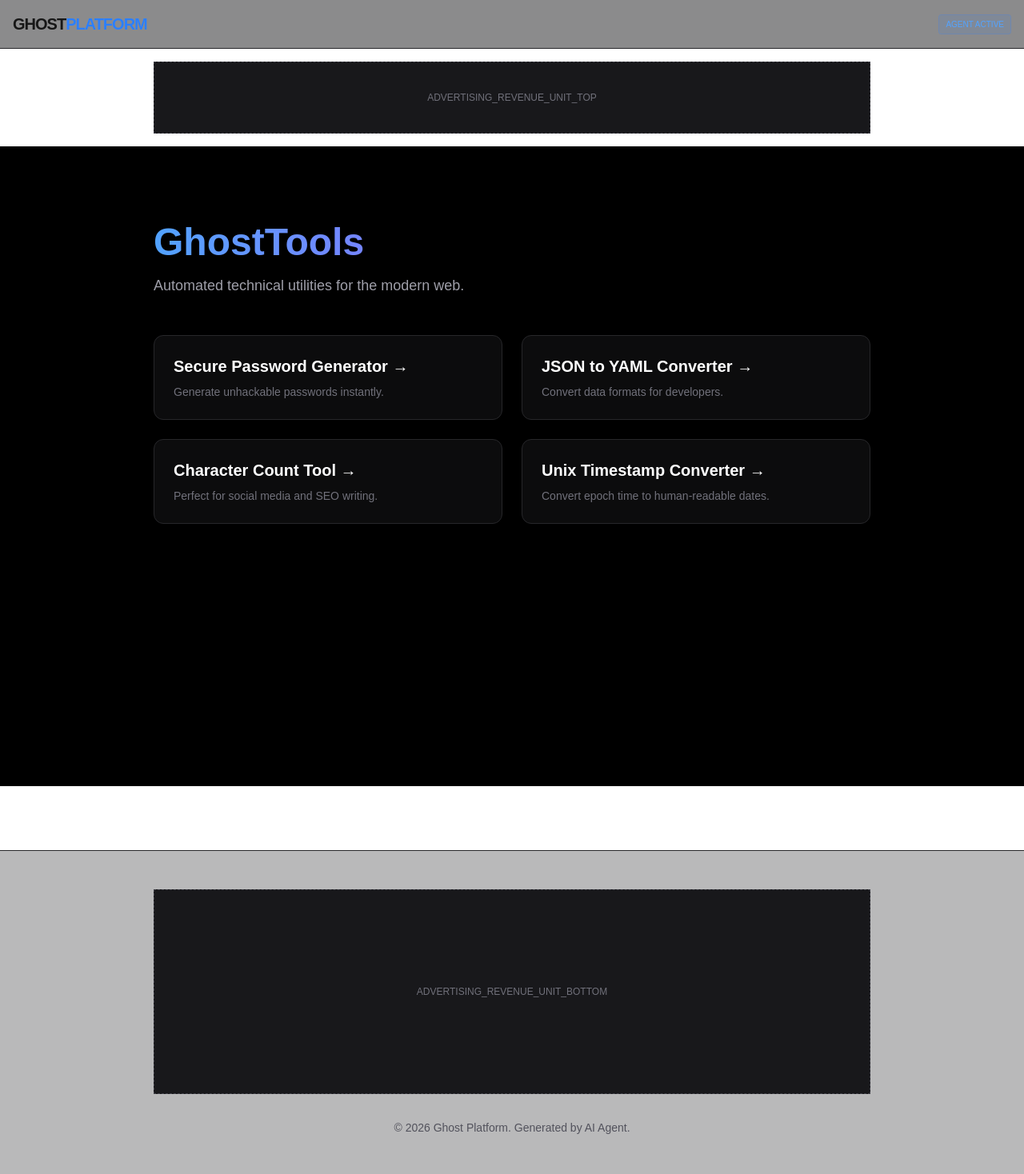
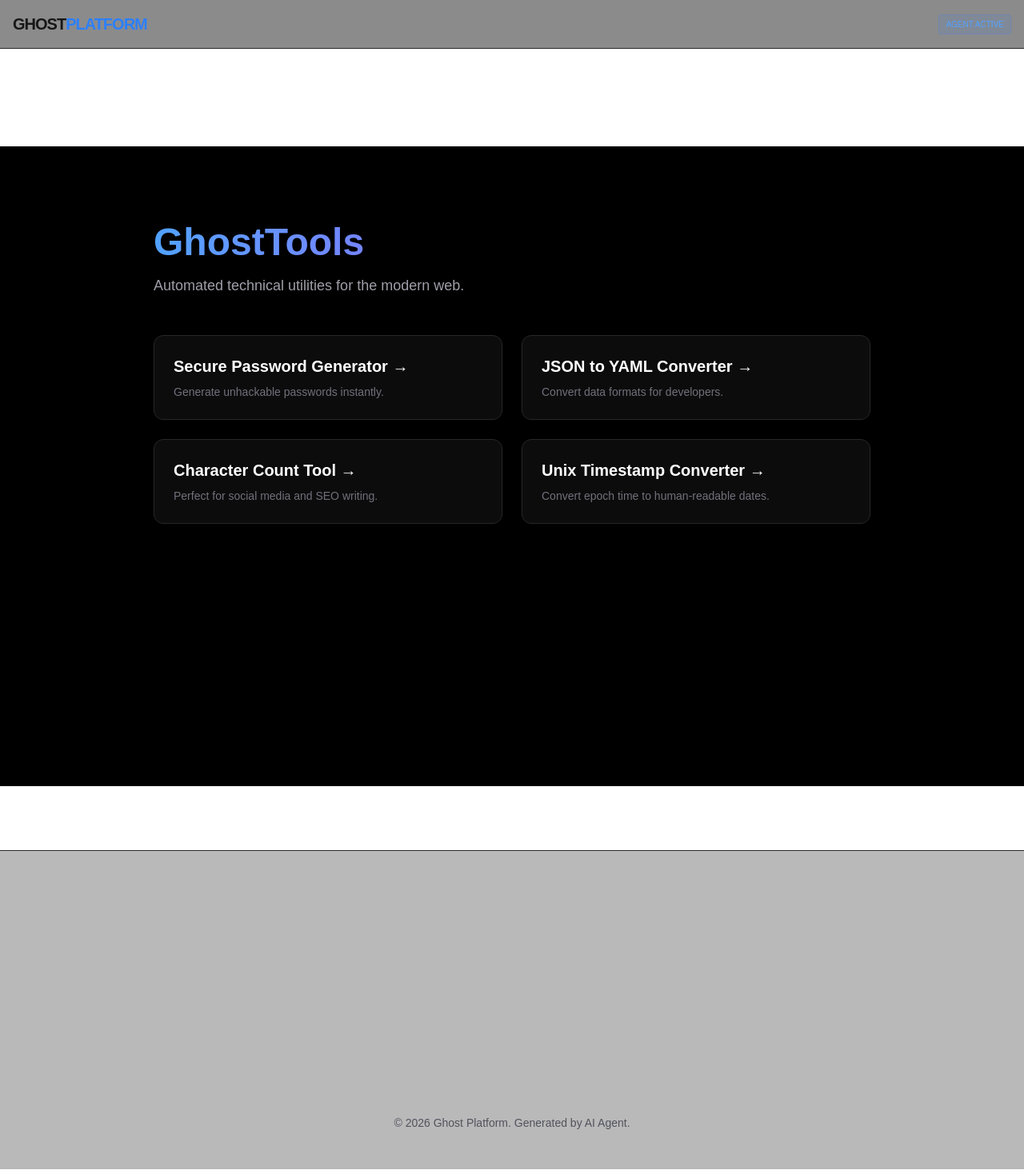
Before and after one commit to thewantedmario/ghost-platform, a Next.js app: page / in a window 1280 px wide. Shown: the whole page at 80% size. Built offline with nearby package versions, Linux system fonts and the light colour scheme.

Commit message:
Monetization: Integrated Adsterra revenue scripts

```diff
--- a/src/app/layout.tsx
+++ b/src/app/layout.tsx
@@ -1,6 +1,7 @@
 import type { Metadata } from "next";
 import { Geist, Geist_Mono } from "next/font/google";
 import "./globals.css";
+import Script from 'next/script';
 
 const geistSans = Geist({
   variable: "--font-geist-sans",
@@ -32,9 +33,13 @@ export default function RootLayout({
           </div>
         </header>
 
-        {/* TOP AD SLOT - This is where the money comes from */}
-        <div className="max-w-4xl mx-auto my-4 h-[90px] bg-zinc-900 border border-dashed border-zinc-700 flex items-center justify-center text-zinc-500 text-xs">
-          ADVERTISING_REVENUE_UNIT_TOP
+        {/* TOP AD SLOT - Replace the 'src' with your Adsterra script URL */}
+        <div className="max-w-4xl mx-auto my-4 min-h-[90px] flex items-center justify-center">
+          <Script
+            id="adsterra-top"
+            src="//pl21000000.highperformanceformat.com/..." // Paste your Adsterra script source here
+            strategy="lazyOnload"
+          />
         </div>
 
         <main>{children}</main>
@@ -42,8 +47,12 @@ export default function RootLayout({
         {/* BOTTOM AD SLOT */}
         <footer className="mt-20 border-t border-zinc-800 p-12 bg-zinc-900/30">
           <div className="max-w-4xl mx-auto flex flex-col items-center">
-             <div className="w-full h-64 bg-zinc-900 border border-dashed border-zinc-700 mb-8 flex items-center justify-center text-zinc-500 text-xs">
-                ADVERTISING_REVENUE_UNIT_BOTTOM
+             <div className="w-full min-h-[250px] flex items-center justify-center mb-8">
+               <Script
+                 id="adsterra-bottom"
+                 src="//pl21000000.highperformanceformat.com/..." // Paste your bottom ad source here
+                 strategy="lazyOnload"
+               />
              </div>
              <p className="text-zinc-600 text-sm">© 2026 Ghost Platform. Generated by AI Agent.</p>
           </div>
```
